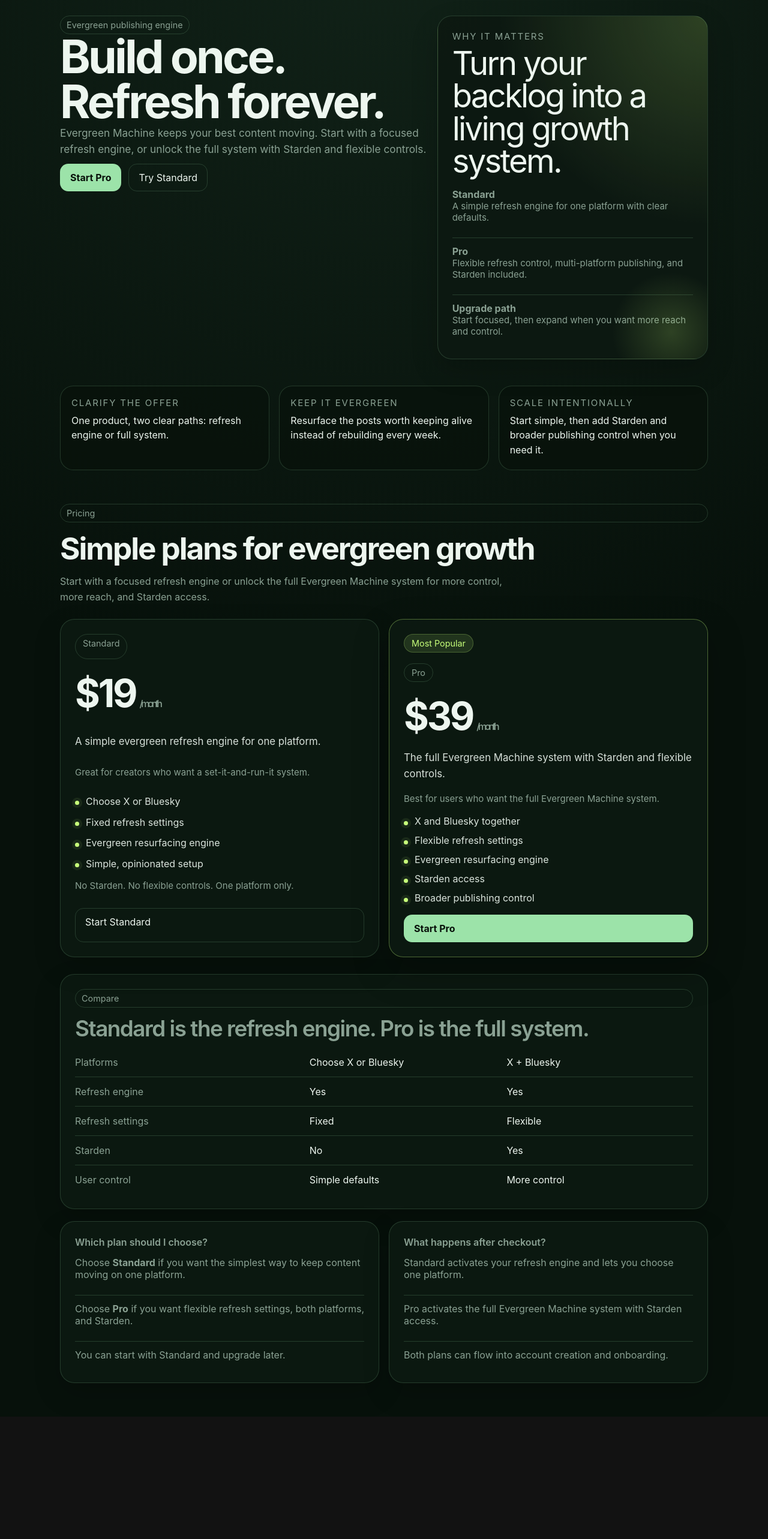
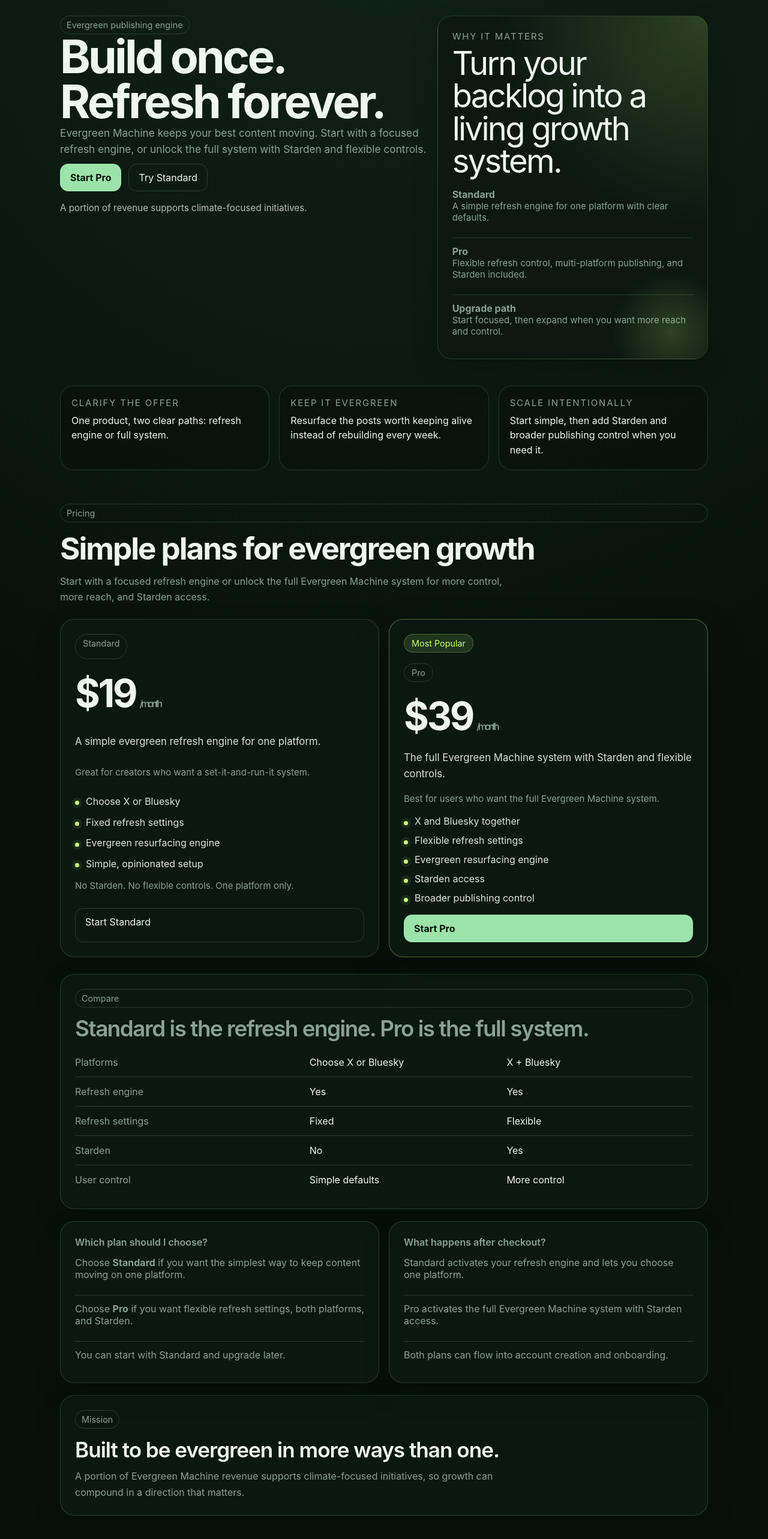
Before and after one commit to houst88-del/evergreen-machine, a Next.js app in the folder frontend/: page / in a window 1280 px wide. Shown: the part 110-2676 px from the top of the page at 60% size. Before the commit the page ends 2472 px from the top, so only its background shows below. Built offline with nearby package versions, Linux system fonts and the light colour scheme; no server answers.

Commit message:
Add climate mission note to homepage

```diff
--- a/frontend/app/globals.css
+++ b/frontend/app/globals.css
@@ -253,6 +253,13 @@
   font-size: clamp(1.6rem, 4vw, 2.3rem);
 }
 
+.mission-note {
+  margin-top: 16px;
+  color: rgba(237, 246, 239, 0.74);
+  font-size: 0.95rem;
+  line-height: 1.55;
+}
+
 .pricing-section {
   margin: 8px 0 28px;
 }
@@ -370,6 +377,24 @@
   margin-top: 20px;
 }
 
+.mission-card {
+  margin-top: 20px;
+}
+
+.mission-card h2 {
+  margin: 14px 0 10px;
+  color: var(--text);
+  font-size: clamp(1.5rem, 4vw, 2.2rem);
+  letter-spacing: -0.03em;
+}
+
+.mission-card p {
+  margin: 0;
+  max-width: 720px;
+  color: var(--muted);
+  line-height: 1.7;
+}
+
 
 .input {
   width: 100%;
--- a/frontend/app/page.tsx
+++ b/frontend/app/page.tsx
@@ -45,6 +45,10 @@
               <Link className="btn" href={PLANS.standard.href}>
                 Try Standard
               </Link>
+            </div>
+
+            <div className="mission-note">
+              A portion of revenue supports climate-focused initiatives.
             </div>
           </div>
 
@@ -187,6 +191,15 @@
             </div>
           </article>
         </section>
+
+        <section className="card mission-card">
+          <div className="tag">Mission</div>
+          <h2>Built to be evergreen in more ways than one.</h2>
+          <p>
+            A portion of Evergreen Machine revenue supports climate-focused initiatives,
+            so growth can compound in a direction that matters.
+          </p>
+        </section>
       </div>
     </main>
   )
```
